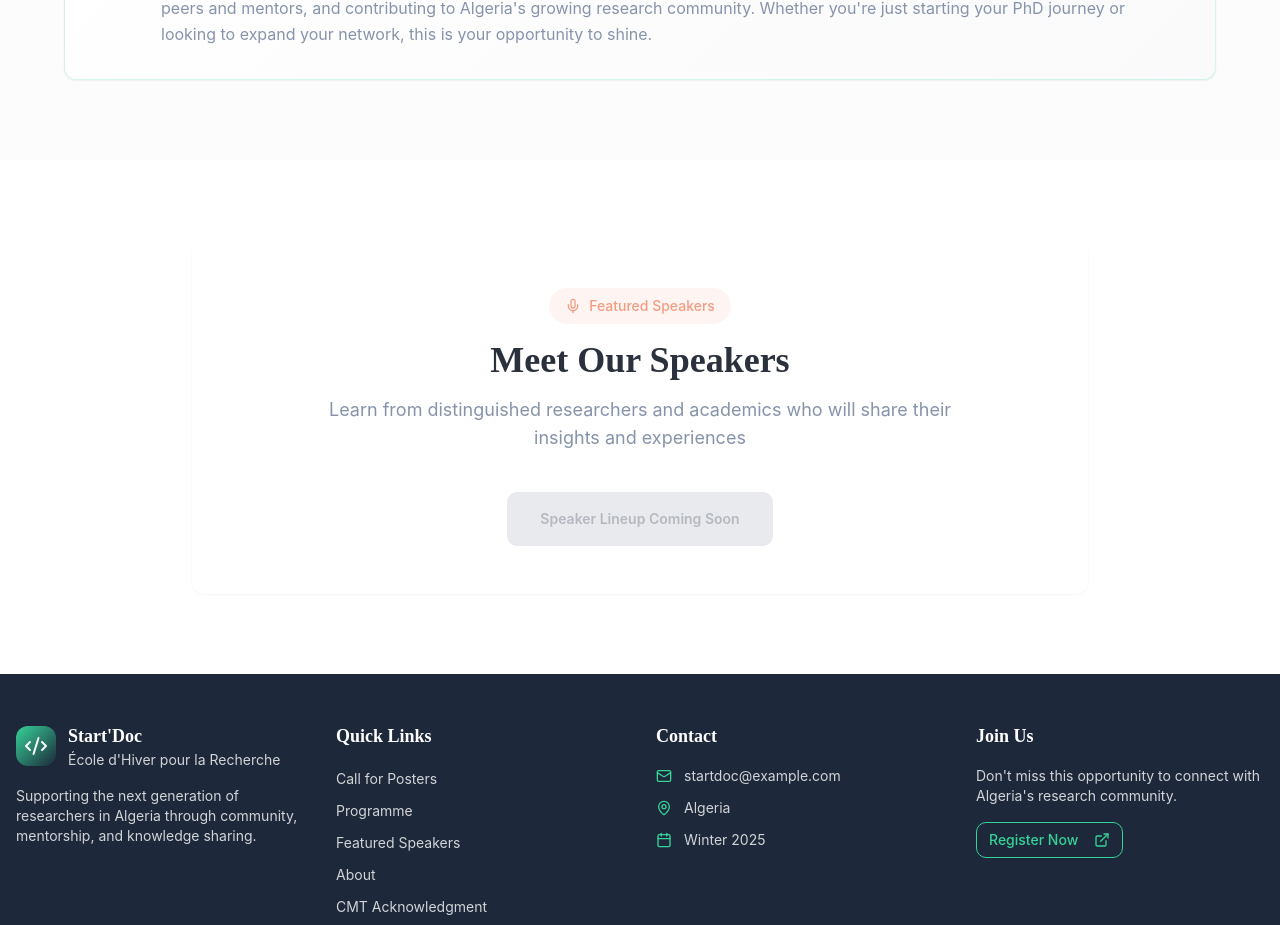
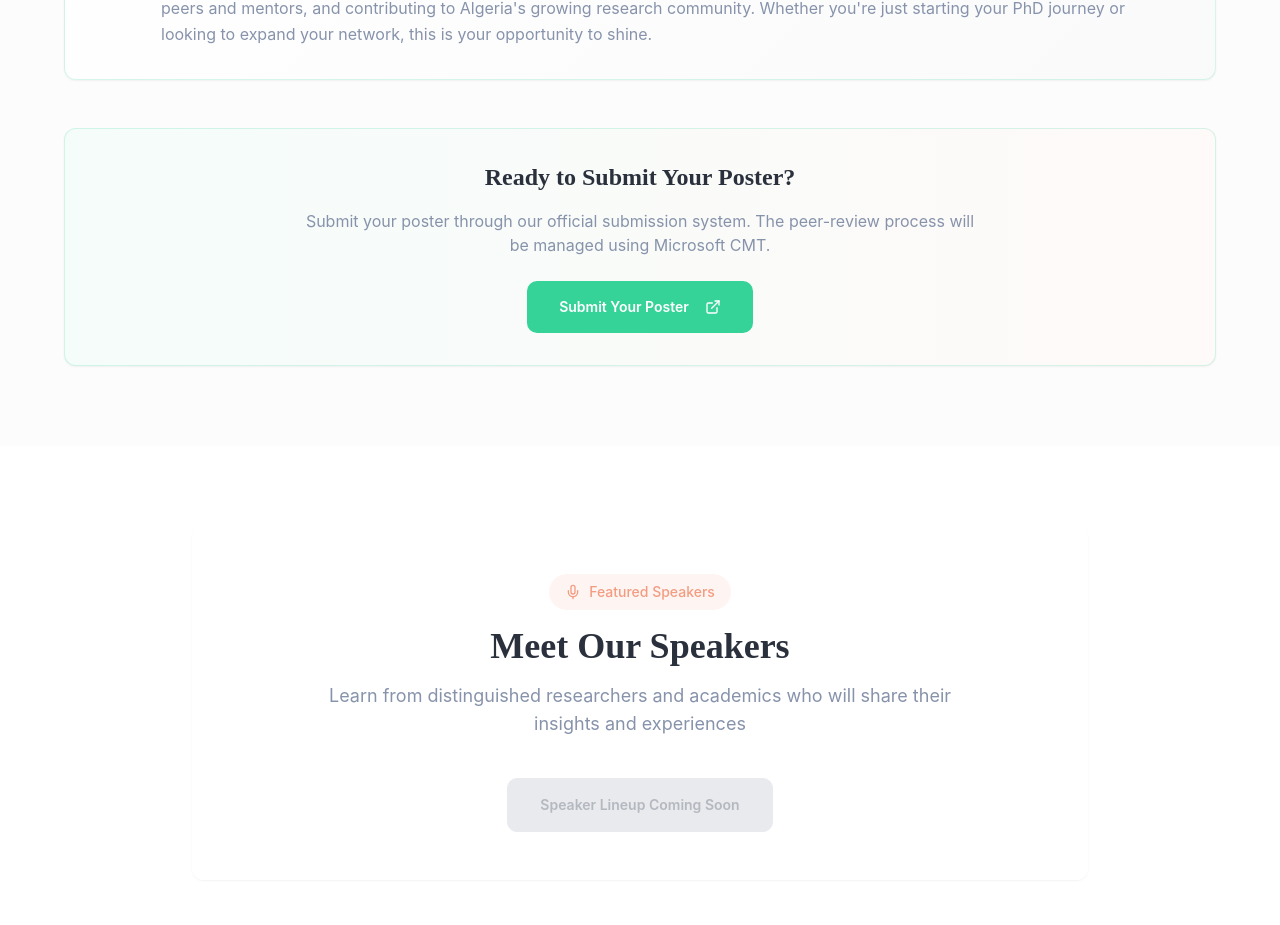
Before and after one commit to Meyssa/startdoc-website, a React (Vite) app: page / in a window 1280 px wide. Shown: the part 1720-2645 px from the top of the page. Built offline with nearby package versions, Linux system fonts and the light colour scheme.

Commit message:
Add submission call-to-action for poster submissions in CallForPosters component

```diff
--- a/src/components/CallForPosters.tsx
+++ b/src/components/CallForPosters.tsx
@@ -1,6 +1,7 @@
-import { FileText, Users, Globe, CheckCircle2 } from "lucide-react";
+import { FileText, Users, Globe, CheckCircle2, ExternalLink } from "lucide-react";
 import { Card, CardContent, CardHeader, CardTitle } from "@/components/ui/card";
 import { Badge } from "@/components/ui/badge";
+import { Button } from "@/components/ui/button";
 
 const CallForPosters = () => {
   const guidelines = [
@@ -98,6 +99,35 @@ const CallForPosters = () => {
               </div>
             </CardContent>
           </Card>
+
+          {/* Submission CTA */}
+          <div className="mt-12 text-center">
+            <Card className="bg-gradient-to-r from-primary/5 to-accent/5 border-primary/20">
+              <CardContent className="p-8">
+                <h3 className="font-heading text-2xl font-semibold text-foreground mb-4">
+                  Ready to Submit Your Poster?
+                </h3>
+                <p className="text-muted-foreground mb-6 max-w-2xl mx-auto">
+                  Submit your poster through our official submission system. The peer-review process will be managed using Microsoft CMT.
+                </p>
+                <Button
+                  size="lg"
+                  className="bg-primary hover:bg-primary/90 text-primary-foreground font-semibold px-8 py-4 h-auto"
+                  asChild
+                >
+                  <a
+                    href="https://cmt3.research.microsoft.com/StartDoc2025"
+                    target="_blank"
+                    rel="noopener noreferrer"
+                    className="flex items-center space-x-2"
+                  >
+                    <span>Submit Your Poster</span>
+                    <ExternalLink className="w-5 h-5" />
+                  </a>
+                </Button>
+              </CardContent>
+            </Card>
+          </div>
         </div>
       </div>
     </section>
```
